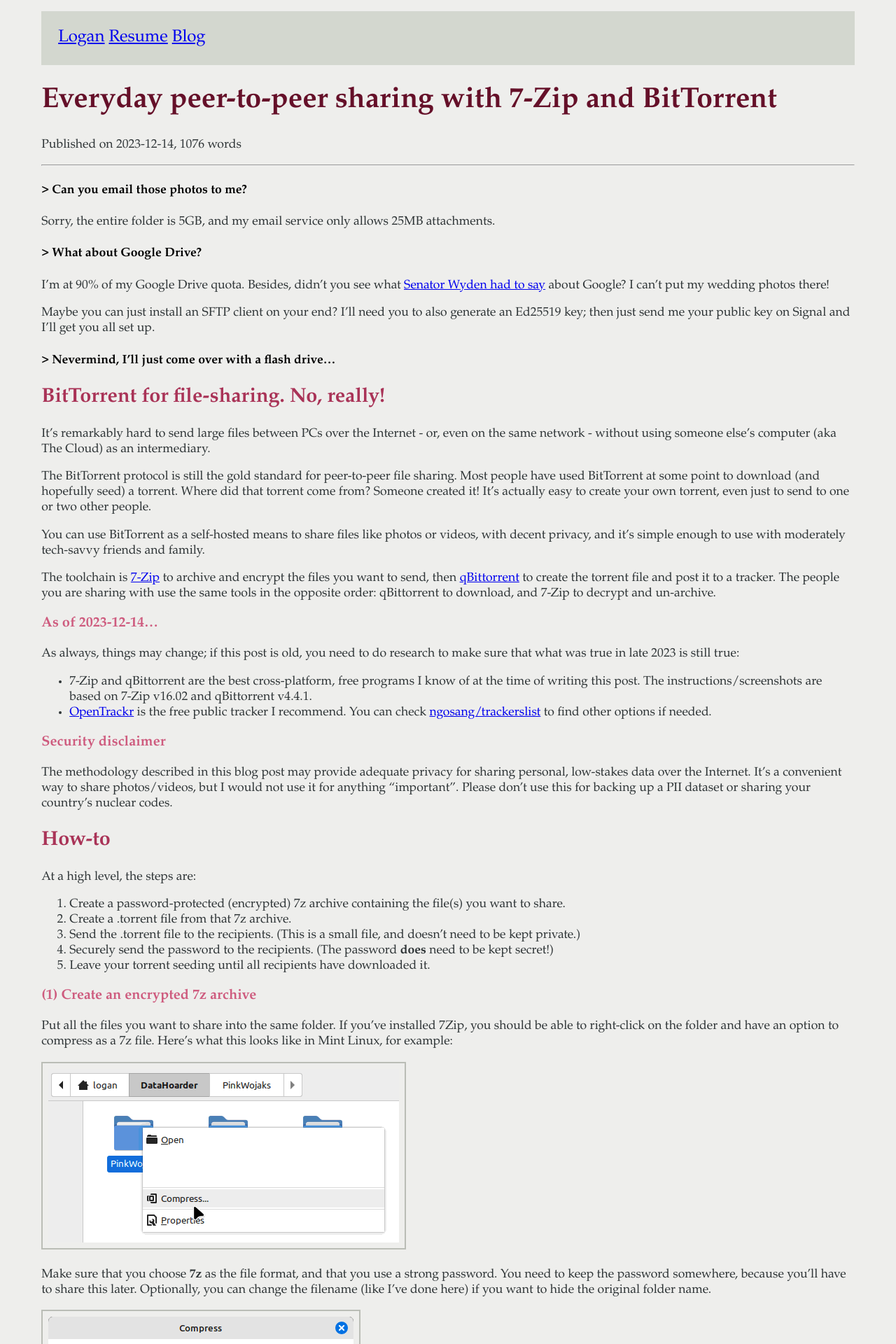
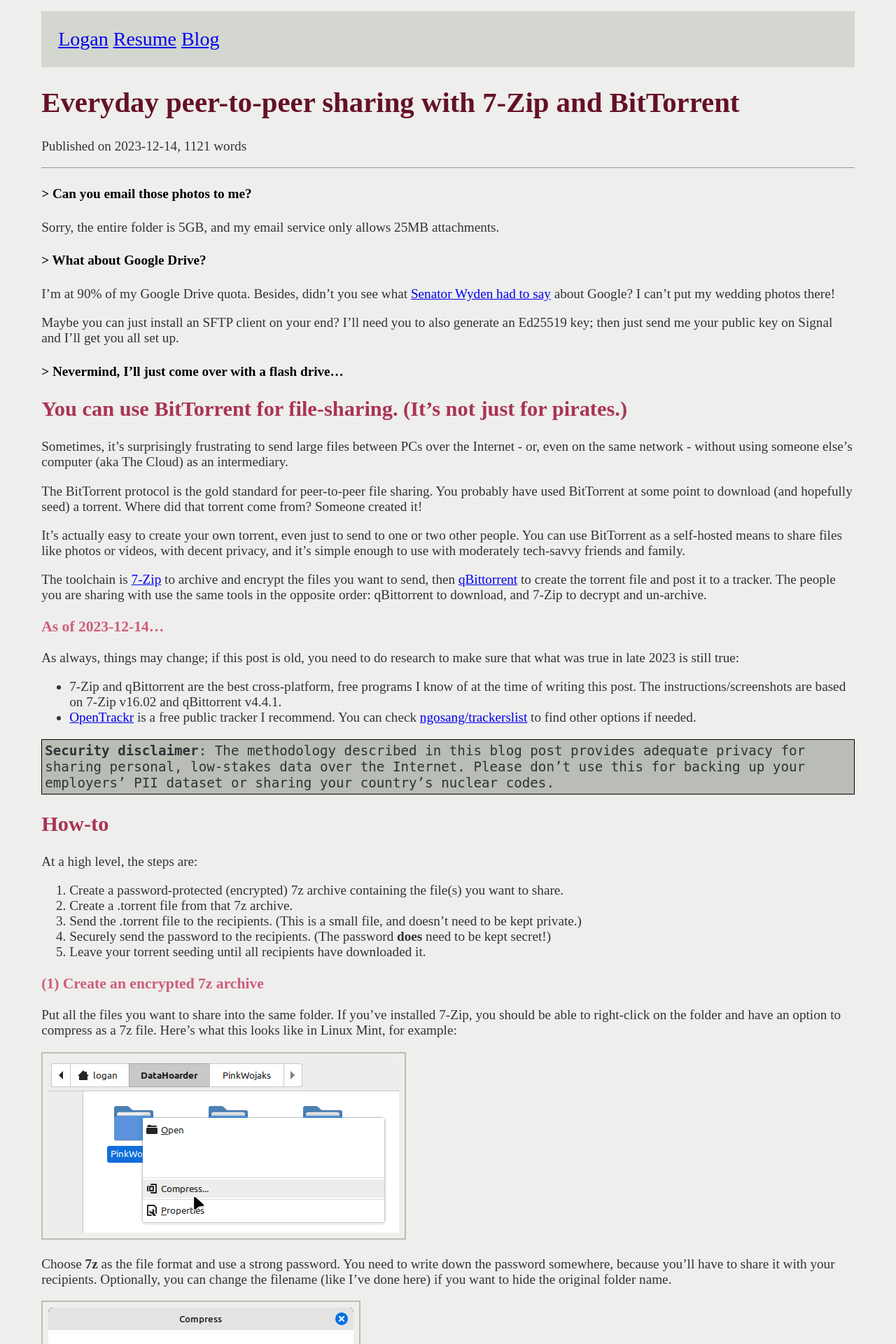
Before and after one commit to hoodlm/loganhooddotcom, a Jekyll site: the page built from _posts/2023-12-14-everyday-7zip-bittorrent.md, in a window 1280 px wide. Shown: the top 1920 px of the page at 70% size. Built offline with Jekyll 4.4.1, drawn with Linux system fonts in a browser that asks for light colours; some of the changed text lies outside the part shown.

Commit message:
[blog] 7z/bt - final draft with mission-accomplished image

```diff
--- a/_posts/2023-12-14-everyday-7zip-bittorrent.md
+++ b/_posts/2023-12-14-everyday-7zip-bittorrent.md
@@ -19,17 +19,18 @@
 
 #### > Nevermind, I'll just come over with a flash drive...
 
-## BitTorrent for file-sharing. No, really!
+## You can use BitTorrent for file-sharing. (It's not just for pirates.)
 
-It's remarkably hard to send large files between PCs over the Internet -
+Sometimes, it's surprisingly frustrating to send large files between PCs over the Internet -
 or, even on the same network - without using someone else's computer
 (aka The Cloud) as an intermediary.
 
-The BitTorrent protocol is still the gold standard for peer-to-peer file
-sharing. Most people have used BitTorrent at some point to download (and hopefully seed)
-a torrent. Where did that torrent come from? Someone created it! It's actually easy to
+The BitTorrent protocol is the gold standard for peer-to-peer file
+sharing. You probably have used BitTorrent at some point to download (and hopefully seed)
+a torrent. Where did that torrent come from? Someone created it!
+
+It's actually easy to
 create your own torrent, even just to send to one or two other people.
-
 You can use BitTorrent as a self-hosted
 means to share files like photos or videos, with decent privacy, and it's simple enough
 to use with moderately tech-savvy friends and family.
@@ -48,16 +49,15 @@
 * 7-Zip and qBittorrent are the best cross-platform, free programs I know of at the
 time of writing this post. The instructions/screenshots are based on 7-Zip v16.02 and
 qBittorrent v4.4.1.
-* [OpenTrackr](http://tracker.opentrackr.org/) is the free public tracker I recommend.
+* [OpenTrackr](http://tracker.opentrackr.org/) is a free public tracker I recommend.
 You can check [ngosang/trackerslist](https://github.com/ngosang/trackerslist) to find
 other options if needed.
 
-### Security disclaimer
-
-The methodology described in this blog post may provide adequate privacy for sharing
-personal, low-stakes data over the Internet. It's a convenient way to share
-photos/videos, but I would not use it for anything "important".
-Please don't use this for backing up a PII dataset or sharing your country's nuclear codes.
+**Security disclaimer**: The methodology described in this blog post provides adequate privacy for sharing
+personal, low-stakes data over the Internet.
+Please don't use this for backing up your employers' PII dataset or sharing
+your country's nuclear codes.
+{: class="serious-security-business"}
 
 ## How-to
 
@@ -72,13 +72,13 @@
 ### (1) Create an encrypted 7z archive
 
 Put all the files you want to share into the same folder.
-If you've installed 7Zip, you should be able to right-click on the folder and have an
-option to compress as a 7z file. Here's what this looks like in Mint Linux, for example:
+If you've installed 7-Zip, you should be able to right-click on the folder and have an
+option to compress as a 7z file. Here's what this looks like in Linux Mint, for example:
 
-![Right click on PinkWojaks folder, mouse-over the Compress option]({{ page.imgpath }}/right-click-compress.png)
+![Right click on PinkWojaks folder, mouse-over the Compress option in the drop-down menu]({{ page.imgpath }}/right-click-compress.png)
 
-Make sure that you choose **7z** as the file format, and that you use a strong password.
-You need to keep the password somewhere, because you'll have to share this later.
+Choose **7z** as the file format and use a strong password.
+You need to write down the password somewhere, because you'll have to share it with your recipients.
 Optionally, you can change the filename (like I've done here) if you want to hide the
 original folder name.
 
@@ -89,61 +89,70 @@
 qBittorrent includes a torrent creator wizard, under Tools -> Torrent Creator.
 
 Choose your 7z file, "Start seeding immediately", and
-add a tracker URL. In this case I'm using `udp://tracker.opentrackr.org:1337/announce`.
+add a tracker URL. In this case I'm using `udp://tracker.opentrackr.org:1337/announce`
 
 ![qBittorrent user interface, with the 7z file selected as the file path, 'start seeding immediately' checked, private torrent NOT checked, and tracker URLs populated with a tracker announcement URL.]({{ page.imgpath }}/create-torrent-dialog.png)
 
-#### Security note 1!
+Take note that I did not check the 'Private Torrent' option - because we **do** want
+to enable the "DHT network" so that recipients can auto-discover your IP address.
 
-Take note that I did not check the 'Private Torrent' option - because we **do** want
-to enable the "DHT network" so that recipients can auto-discover your IP address. The
-distinction here is that the torrent file *itself* does not need to be private; the
-actual contents of the torrent - the encrypted 7z file - keeps our original content private.
+The distinction here is that the torrent file itself does not need to be private.
+The torrent file doesn't contain the 7z file (your actual data) - it just contains
+a "pointer" to tell other computers where to download the file from.
 
-In layman's terms: at this point, anyone who gets the .torrent file can make your computer upload
-your 7z file to them. But, that's perfectly OK: because you used a strong password when you created
-the 7z file, an unintended recipient can't open if they download it, because they don't know
+The 7z file contains the original data, but thanks to the mathematical wonders of
+cryptography, the encrypted bits are still useless to someone that doesn't have your password!
+
+Let's frame this as a Threat Model at this point. There's a "bad guy" whose objective
+is to try to read the original data. Suppose that he intercepts the .torrent file and
+uses it to download the encrypted 7z file.
+That's perfectly OK: because you used a strong password when you created
+the 7z file, the unintended recipient still can't open it, because he doesn't know
 and won't be able to guess your password.
 
 ### (3) Send the .torrent file to the recipients
 
-You can use email or anything you want. Remember, the .torrent file does not need
-to be kept secret. You can download mine [right here](/assets/bin/burly-duckbill-aviation.7z.torrent).
+You can use email or any means to share the .torrent file. Remember, the .torrent file does not need
+to be kept secret.
 
 ### (4) Securely send the password to the recipients
 
-The level of security here depends on the level of privacy you need. My recommendation
-is to use a messenger service that supports end-to-end encryption, like WhatsApp or
-Telegram or Signal. But, if you would have emailed the contents of the torrent anyway
-if they were small enough to fit in an email attachment, you can use email or text
-message to share the password.
+The level of security here depends on the level of privacy you need. If you want
+to be paranoid, you can use a messenger service that supports end-to-end encryption, like WhatsApp or
+Telegram or Signal. (But, if you would have emailed the original file(s) anyway,
+if they had been small enough to fit in an email attachment, you would also be OK with sharing the
+password in an email.)
 
 ### (5) Leave your torrent seeding until all recipients have downloaded it
 
 Your recipients should be able to open the torrent and download the 7z file. When they open the 7z
 archive, they'll be prompted to enter the password you shared with them.
 
-You have to leave qBittorrent running on your computer to "seed" so that
+![password required dialog window]({{ page.imgpath }}/password-required.png)
+
+And then the files are there!
+
+![various pink wojaks in an extracted folder]({{ page.imgpath }}/mission-accomplished.jpg)
+
+You have to leave qBittorrent running on your computer to seed so that
 everyone can download it from you. You'll see your recipients
-show up as "peers" while they are downloading.
+show up as peers while they are downloading.
 
 Finally, if you are sharing the file with many recipients, remember that you can
 ask them to leave their torrent program open, and they'll be able to seed to each other.
 
-## Other questions
-
 ### I don't care about privacy. Can I skip the encryption step?
 
-Yes, if your goal is to share files, and you don't really care if someone else gets them
+Yes, if your goal is just to share files, and you don't really care if someone else gets them
 or sees what you're sharing, then you can skip the password-protection and encryption.
 And if you are not encrypting the files, it's OK to skip 7-Zip altogether and
 just create a torrent directly from a folder.
 
-### Can I use 7z/Torrent to send files to a mobile device too?
+### Can I send files this way to someone who only has a smartphone?
 
-Yes, on Android, you can use LibreTorrent and ZArchiver. There are probably analogous apps available for iOS.
+On Android, you can use LibreTorrent and ZArchiver. There are probably analogous apps available for iOS.
 
 ### Can I use .zip instead of .7z?
 
 I don't recommend it because the encryption scheme used on .zip files is not very secure.
-It can be cracked by a determined attacker, even if they don't guess your password.
+It can hypothetically be cracked by a determined attacker, even if they don't guess your password.
--- a/_sass/main.scss
+++ b/_sass/main.scss
@@ -1,6 +1,6 @@
 html {
   background-color: #eeeeec;
-  font-family: "Garamond", serif;
+  font-family: "Times New Roman", serif;
 }
 
 img {
@@ -12,7 +12,7 @@
   padding: 4%;
   padding-bottom: 0.0rem;
   padding-top: 0.5rem;
-  font-size: 1.10rem;
+  font-size: 1.20rem;
 }
 
 ol, ul, li, p {
@@ -26,16 +26,16 @@
 
 h2 {
   color: #A93357;
-  font-size: 1.80rem;
+  font-size: 1.90rem;
 }
 
 h3 {
   color: #CE5B7E;
-  font-size: 1.25rem;
+  font-size: 1.35rem;
 }
 
 nav {
-  font-size: 1.50rem;
+  font-size: 1.75rem;
   padding: 1.50rem;
   background-color: #D3D7CF;
 }
@@ -50,3 +50,11 @@
   padding: 0.25rem;
   font-size: 0.85rem;
 }
+
+.serious-security-business {
+  font-family: mono;
+  background-color: #babdb6;
+  color: #2e3436;
+  padding: 0.25rem;
+  border: 1px solid black;
+}
```
Also changed, not shown: assets/img/posts/everyday-7zip-bittorrent/mission-accomplished.jpg (added), assets/img/posts/everyday-7zip-bittorrent/mission-accomplished.png (added), assets/img/posts/everyday-7zip-bittorrent/password-required.png (added).
